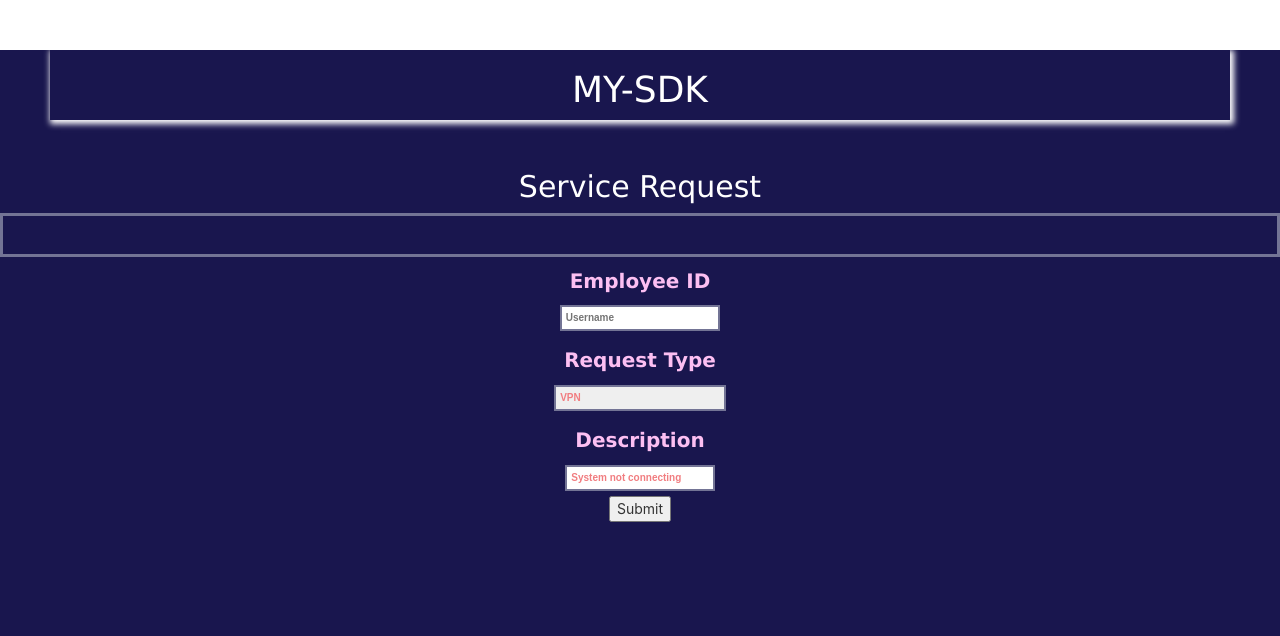
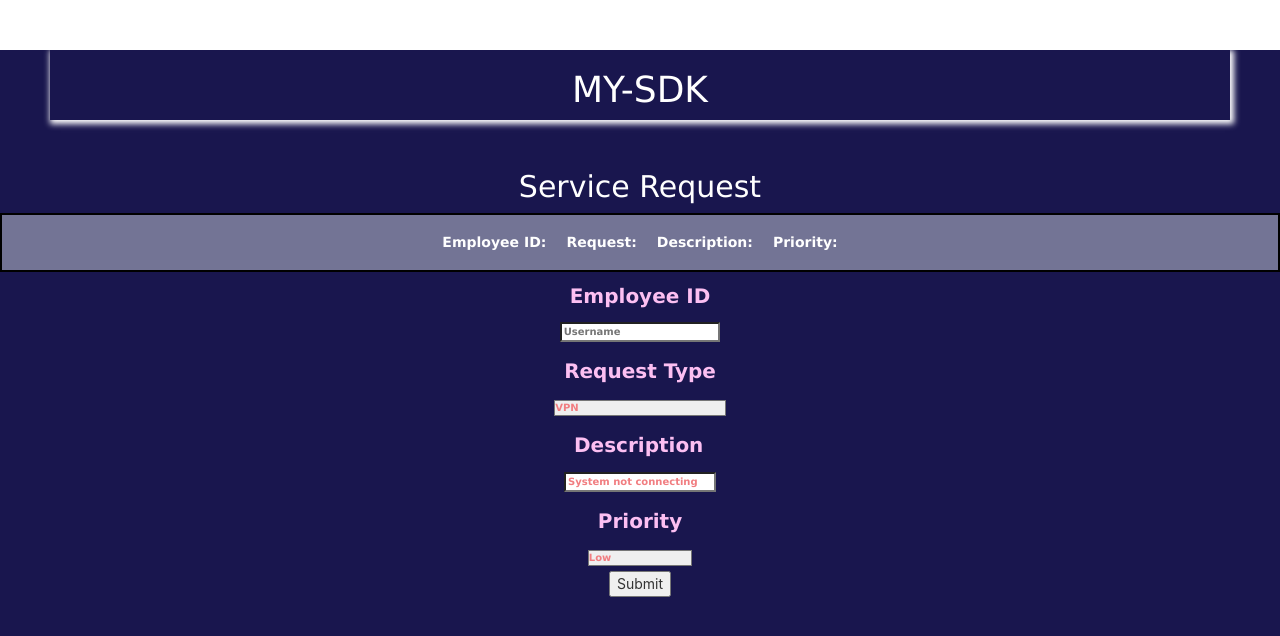
Before and after one commit to julie-vav/project-3-back-end, a React (Create React App) app: page / in a window 1280 px wide. Shown: the top 636 px of the page. Built offline with nearby package versions, Linux system fonts and the light colour scheme; no server answers.

Commit message:
commit all

```diff
--- a/src/components/Form.js/Form.css
+++ b/src/components/Form.js/Form.css
@@ -51,22 +51,29 @@ section {
     display: flex;
   }
 
-  article > div:nth-child(1) {
-    flex-grow: 1;
-    flex-direction: column;
-    display: flex;
-  }
 
-  input,
-  select {
+  input, select {
     width: 100%;
-    font-family: Arial, Helvetica, sans-serif;
+    font-family: 'Lucida Sans';
     font-size: 1rem;
     font-weight: bold;
-    padding: 0.4rem;
     color: #f17d80;
-    border: 2px solid #737495;
     border-radius: 0;
     outline: none;
     -webkit-appearance: none;
   }
+
+  article {
+      display: flex;
+      color: white;
+      background-color: #737495;
+      border: 2px solid black;
+      padding: .75rem;
+      justify-content: center;
+      align-items: center;
+      margin-top: 1rem;
+  }
+
+  article > div {
+      padding: 1rem;
+}
--- a/src/components/Form.js/Form.js
+++ b/src/components/Form.js/Form.js
@@ -3,11 +3,12 @@ import { useState, useEffect } from "react";
 
 function Form(props) {
     const [state, setState] = useState({
-        requests: [{ name: "", request: "", description: ""}],
+        requests: [{ name: " ", request: "", description: "", priority: ""}],
         newRequest: {
           name: "",
           request: "VPN",
           description: "System not connecting",
+          priority: "Low"
         },
       });
 
@@ -42,8 +43,9 @@ async function handleSubmit(e) {
           requests: [...state.requests, request],
           newRequest: {
             name: "",
-             request: "VPN",
-             description: ""
+            request: "VPN",
+            description: "",
+            priority: ""
           }
         });
     } catch (error) {
@@ -64,7 +66,8 @@ async function handleSubmit(e) {
         newRequest: {
           name: "",
            request: "VPN",
-           description: ""
+           description: "",
+           priority: "Low"
         }
       });
     }
@@ -84,7 +87,7 @@ async function handleSubmit(e) {
     <div className="Form">
       {state.requests.map((s, i) => (
         <article key={i}>
-          <div>{s.name}</div> <div>{s.request}</div> <div>{s.description}</div>
+          <div>Employee ID: {s.name}</div> <div>Request: {s.request}</div> <div>Description: {s.description}</div> <div>Priority: {s.priority}</div>
           </article>
       ))}
       <form onSubmit={handleSubmit}>
@@ -95,7 +98,7 @@ async function handleSubmit(e) {
         </label>
         <label>
            <span>Request Type</span>
-           <select name="request" value={state.newRequest.request}onChange={handleChange} onChange={handleChange}>
+           <select name="request" value={state.newRequest.request}onChange={handleChange} >
                <option value="VPN">VPN</option>
                <option value="Mitel SoftPhone">Mitel SoftPhone</option>
                <option value="Login Access">Login Access</option>
@@ -107,10 +110,17 @@ async function handleSubmit(e) {
            <span>Description</span>
            <input name="description" value={state.newRequest.description} onChange={handleChange} placeholder="System not connecting"/>
         </label>
+        <label>
+           <span>Priority</span>
+           <select name="priority" value={state.newRequest.priority}onChange={handleChange} placeholder="Low">
+               <option value="Low">Low</option>
+               <option value="Medium">Medium</option>
+               <option value="Urgent">Urgent</option>
+           </select>
+        </label>
        </section>
        <button type="submit">Submit</button>
       </form>
-
     </div>
   );
 }
```
Also changed, not shown: 2 other files (tests, documents, lock files or other folders).
